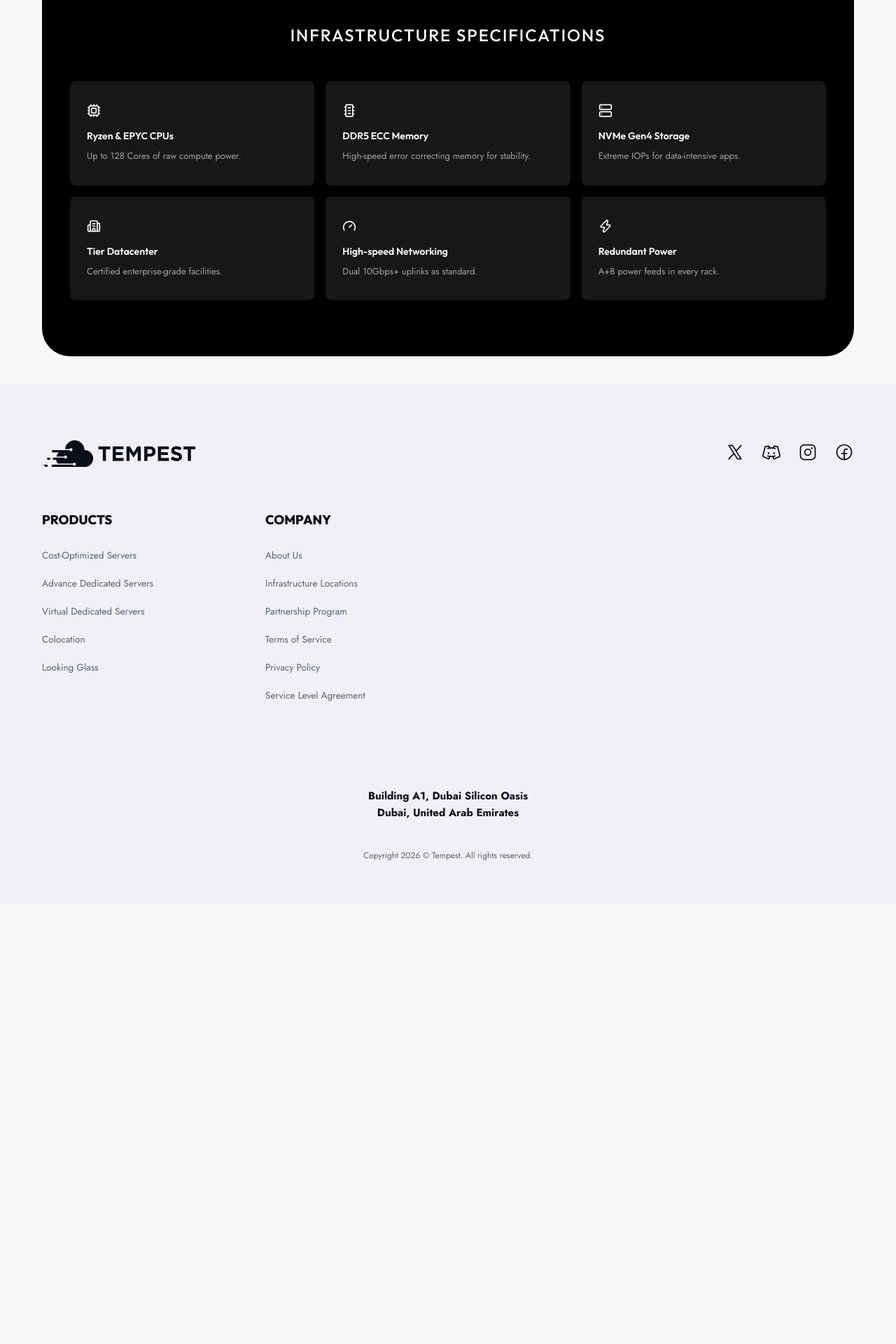
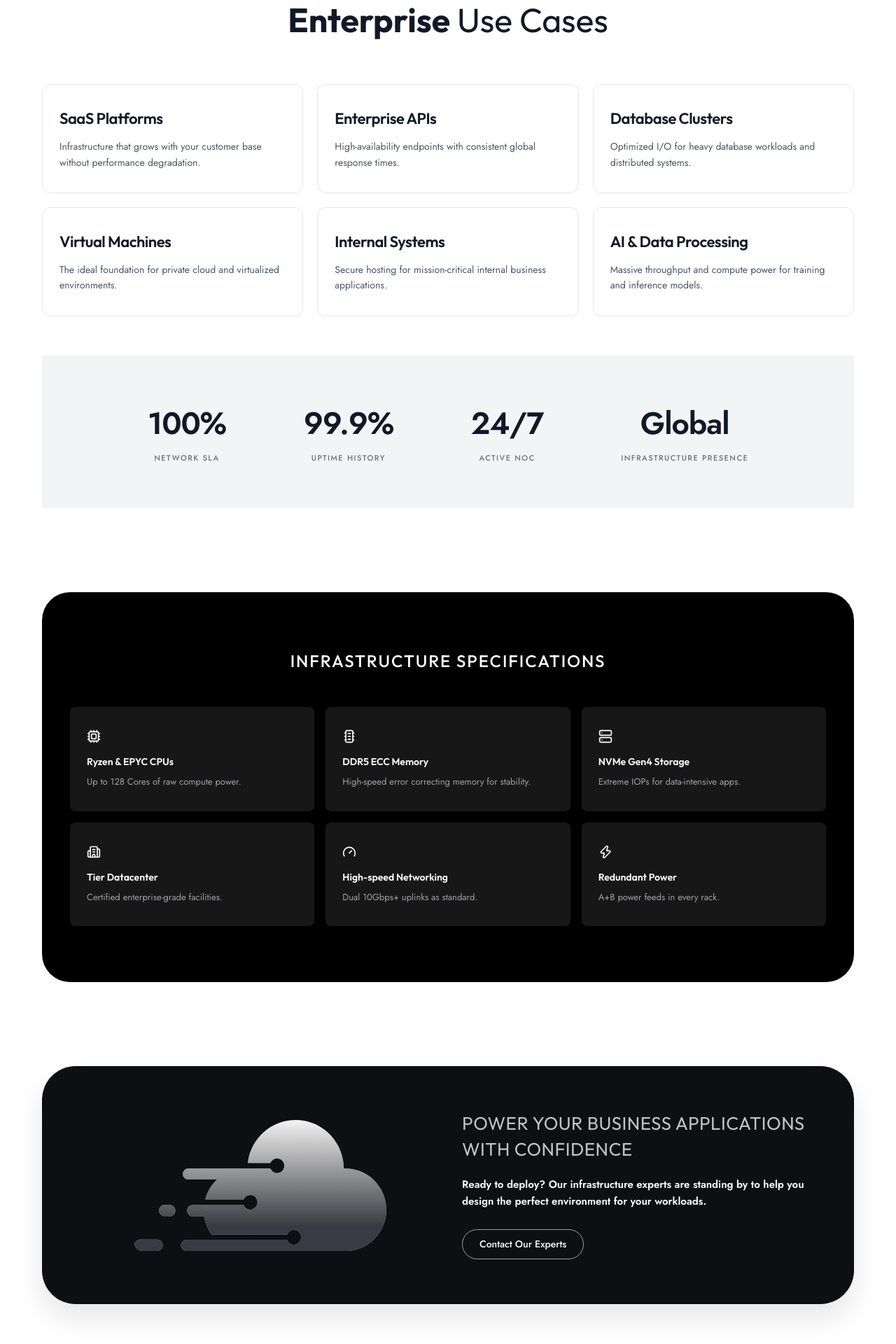
Before and after one commit to souiiii/Bytenia, a React (Vite) app: page /business-applications in a window 1280 px wide. Shown: the part 3340-5260 px from the top of the page at 70% size. Before the commit the page ends 4631 px from the top, so only its background shows below. Built offline with nearby package versions, Linux system fonts and the light colour scheme; what react-world-flags would draw is missing.

Commit message:
feat: add business applications page with use cases, infrastructure, and CTA sections

```diff
--- /dev/null
+++ b/src/components/BusinessApplicationsCTA/BusinessApplicationsCTA.css
@@ -0,0 +1,108 @@
+.biz-cta-section {
+  padding: 80px 0 80px 0;
+  background-color: #ffffff;
+}
+
+.biz-cta-banner {
+  background-color: #0d0f12;
+  border-radius: 48px;
+  display: flex;
+  align-items: center;
+  justify-content: space-between;
+  padding: 64px 64px;
+  box-shadow: 0 20px 40px rgba(0, 0, 0, 0.1);
+  overflow: hidden;
+  position: relative;
+}
+
+.biz-cta-left {
+  flex: 1;
+  display: flex;
+  justify-content: center;
+  align-items: center;
+}
+
+.biz-cta-shape {
+  width: 100%;
+  max-width: 360px;
+  height: auto;
+  opacity: 0.95;
+}
+
+.biz-cta-right {
+  flex: 1;
+  display: flex;
+  flex-direction: column;
+  align-items: flex-start;
+  gap: 20px;
+  padding-left: 40px;
+}
+
+.biz-cta-right h2 {
+  font-size: 26px;
+  font-weight: 300;
+  line-height: 1.4;
+  color: rgba(255, 255, 255, 0.75);
+  margin: 0;
+  letter-spacing: 0.5px;
+}
+
+.biz-cta-right p {
+  color: #ffffff;
+  font-size: 15px;
+  font-weight: 600;
+  line-height: 1.6;
+  margin: 0;
+  max-width: 500px;
+}
+
+.biz-btn-cta {
+  background-color: transparent;
+  color: #ffffff;
+  border: 1px solid rgba(255, 255, 255, 0.6);
+  border-radius: 40px;
+  padding: 10px 24px;
+  font-size: 14px;
+  font-weight: 500;
+  cursor: pointer;
+  transition: all 0.2s ease;
+  margin-top: 8px;
+  text-decoration: none;
+  display: inline-flex;
+  align-items: center;
+  justify-content: center;
+}
+
+.biz-btn-cta:hover {
+  background-color: rgba(255, 255, 255, 0.1);
+  border-color: #ffffff;
+}
+
+@media (max-width: 1024px) {
+  .biz-cta-banner {
+    padding: 50px 40px;
+  }
+}
+
+@media (max-width: 768px) {
+  .biz-cta-banner {
+    flex-direction: column;
+    text-align: center;
+    gap: 40px;
+    padding: 40px 24px;
+    border-radius: 24px;
+  }
+
+  .biz-cta-right {
+    align-items: center;
+    padding-left: 0;
+  }
+
+  .biz-cta-shape {
+    max-width: 220px;
+  }
+
+  .biz-cta-right h2 {
+    font-size: 24px;
+  }
+}
--- /dev/null
+++ b/src/components/BusinessApplicationsCTA/BusinessApplicationsCTA.jsx
@@ -0,0 +1,27 @@
+import React from 'react';
+import { Link } from 'react-router-dom';
+import './BusinessApplicationsCTA.css';
+import shapeSvg from '../../assets/shape.svg';
+
+const BusinessApplicationsCTA = () => {
+  return (
+    <section className="biz-cta-section">
+      <div className="container" style={{ maxWidth: "1200px", margin: "0 auto", padding: "0 20px" }}>
+        <div className="biz-cta-banner">
+          <div className="biz-cta-left">
+            <img src={shapeSvg} alt="Cloud Architecture Shape" className="biz-cta-shape" />
+          </div>
+          <div className="biz-cta-right">
+            <h2>
+              POWER YOUR BUSINESS APPLICATIONS<br />WITH CONFIDENCE
+            </h2>
+            <p>Ready to deploy? Our infrastructure experts are standing by to help you design the perfect environment for your workloads.</p>
+            <Link to="/connect" className="biz-btn-cta">Contact Our Experts</Link>
+          </div>
+        </div>
+      </div>
+    </section>
+  );
+};
+
+export default BusinessApplicationsCTA;
--- a/src/components/BusinessApplicationsInfrastructure/BusinessApplicationsInfrastructure.css
+++ b/src/components/BusinessApplicationsInfrastructure/BusinessApplicationsInfrastructure.css
@@ -1,5 +1,6 @@
 .biz-app-infrastructure {
   padding: 40px 0;
+  background-color: #ffffff;
 }
 
 .infrastructure-wrapper {
@@ -35,7 +36,9 @@
   padding: 32px 24px;
   display: flex;
   flex-direction: column;
-  transition: transform 0.3s ease, background-color 0.3s ease;
+  transition:
+    transform 0.3s ease,
+    background-color 0.3s ease;
 }
 
 .infrastructure-card:hover {
--- /dev/null
+++ b/src/components/BusinessApplicationsUseCases/BusinessApplicationsUseCases.css
@@ -0,0 +1,103 @@
+.biz-app-usecases {
+  padding: 80px 0;
+  background-color: #ffffff;
+}
+
+.usecases-title {
+  text-align: center;
+  font-size: 48px;
+  color: #111827;
+  margin-bottom: 56px;
+  font-weight: 300;
+}
+
+.usecases-title strong {
+  font-weight: 700;
+}
+
+.usecases-grid {
+  display: grid;
+  grid-template-columns: repeat(3, 1fr);
+  gap: 20px;
+  margin-bottom: 56px;
+}
+
+.usecase-card {
+  background-color: #ffffff;
+  border: 1px solid #e5e7eb;
+  border-radius: 12px;
+  padding: 32px 24px;
+}
+
+.usecase-card-title {
+  font-size: 22px;
+  font-weight: 600;
+  color: #111827;
+  margin-bottom: 12px;
+  letter-spacing: -0.5px;
+}
+
+.usecase-card-desc {
+  font-size: 14px;
+  color: #4b5563;
+  line-height: 1.6;
+  margin: 0;
+}
+
+.usecases-stats {
+  background-color: #f3f4f6;
+  padding: 64px 40px;
+  display: flex;
+  justify-content: space-evenly;
+  align-items: center;
+}
+
+.usecase-stat-item {
+  text-align: center;
+}
+
+.usecase-stat-value {
+  font-size: 44px;
+  font-weight: 600;
+  color: #111827;
+  margin-bottom: 8px;
+  letter-spacing: -1px;
+}
+
+.usecase-stat-label {
+  font-size: 11px;
+  color: #6b7280;
+  text-transform: uppercase;
+  letter-spacing: 1.5px;
+  font-weight: 500;
+}
+
+@media (max-width: 992px) {
+  .usecases-grid {
+    grid-template-columns: repeat(2, 1fr);
+  }
+}
+
+@media (max-width: 768px) {
+  .usecases-title {
+    font-size: 36px;
+    margin-bottom: 40px;
+  }
+
+  .usecases-stats {
+    display: grid;
+    grid-template-columns: repeat(2, 1fr);
+    gap: 40px;
+    padding: 40px 20px;
+  }
+}
+
+@media (max-width: 576px) {
+  .usecases-grid {
+    grid-template-columns: 1fr;
+  }
+
+  .usecases-stats {
+    grid-template-columns: 1fr;
+  }
+}
--- /dev/null
+++ b/src/components/BusinessApplicationsUseCases/BusinessApplicationsUseCases.jsx
@@ -0,0 +1,68 @@
+import React from 'react';
+import './BusinessApplicationsUseCases.css';
+
+const useCasesData = [
+  {
+    title: 'SaaS Platforms',
+    desc: 'Infrastructure that grows with your customer base without performance degradation.'
+  },
+  {
+    title: 'Enterprise APIs',
+    desc: 'High-availability endpoints with consistent global response times.'
+  },
+  {
+    title: 'Database Clusters',
+    desc: 'Optimized I/O for heavy database workloads and distributed systems.'
+  },
+  {
+    title: 'Virtual Machines',
+    desc: 'The ideal foundation for private cloud and virtualized environments.'
+  },
+  {
+    title: 'Internal Systems',
+    desc: 'Secure hosting for mission-critical internal business applications.'
+  },
+  {
+    title: 'AI & Data Processing',
+    desc: 'Massive throughput and compute power for training and inference models.'
+  }
+];
+
+const statsData = [
+  { value: '100%', label: 'NETWORK SLA' },
+  { value: '99.9%', label: 'UPTIME HISTORY' },
+  { value: '24/7', label: 'ACTIVE NOC' },
+  { value: 'Global', label: 'INFRASTRUCTURE PRESENCE' }
+];
+
+const BusinessApplicationsUseCases = () => {
+  return (
+    <section className="biz-app-usecases section">
+      <div className="container">
+        <h2 className="usecases-title">
+          <strong>Enterprise</strong> Use Cases
+        </h2>
+
+        <div className="usecases-grid">
+          {useCasesData.map((item, idx) => (
+            <div key={idx} className="usecase-card">
+              <h4 className="usecase-card-title">{item.title}</h4>
+              <p className="usecase-card-desc">{item.desc}</p>
+            </div>
+          ))}
+        </div>
+
+        <div className="usecases-stats">
+          {statsData.map((stat, idx) => (
+            <div key={idx} className="usecase-stat-item">
+              <div className="usecase-stat-value">{stat.value}</div>
+              <div className="usecase-stat-label">{stat.label}</div>
+            </div>
+          ))}
+        </div>
+      </div>
+    </section>
+  );
+};
+
+export default BusinessApplicationsUseCases;
--- a/src/pages/BusinessApplicationsPage.jsx
+++ b/src/pages/BusinessApplicationsPage.jsx
@@ -1,10 +1,12 @@
-import React from 'react';
-import BusinessApplicationsHero from '../components/BusinessApplicationsHero/BusinessApplicationsHero';
-import BusinessApplicationsFeatures from '../components/BusinessApplicationsFeatures/BusinessApplicationsFeatures';
-import BusinessApplicationsWorkloads from '../components/BusinessApplicationsWorkloads/BusinessApplicationsWorkloads';
-import BusinessApplicationsInfrastructure from '../components/BusinessApplicationsInfrastructure/BusinessApplicationsInfrastructure';
-import BusinessApplicationsPerformance from '../components/BusinessApplicationsPerformance/BusinessApplicationsPerformance';
-import BusinessApplicationsSecurity from '../components/BusinessApplicationsSecurity/BusinessApplicationsSecurity';
+import React from "react";
+import BusinessApplicationsHero from "../components/BusinessApplicationsHero/BusinessApplicationsHero";
+import BusinessApplicationsFeatures from "../components/BusinessApplicationsFeatures/BusinessApplicationsFeatures";
+import BusinessApplicationsWorkloads from "../components/BusinessApplicationsWorkloads/BusinessApplicationsWorkloads";
+import BusinessApplicationsUseCases from "../components/BusinessApplicationsUseCases/BusinessApplicationsUseCases";
+import BusinessApplicationsCTA from "../components/BusinessApplicationsCTA/BusinessApplicationsCTA";
+import BusinessApplicationsInfrastructure from "../components/BusinessApplicationsInfrastructure/BusinessApplicationsInfrastructure";
+import BusinessApplicationsPerformance from "../components/BusinessApplicationsPerformance/BusinessApplicationsPerformance";
+import BusinessApplicationsSecurity from "../components/BusinessApplicationsSecurity/BusinessApplicationsSecurity";
 
 const BusinessApplicationsPage = () => {
   return (
@@ -14,7 +16,9 @@ const BusinessApplicationsPage = () => {
       <BusinessApplicationsWorkloads />
       <BusinessApplicationsPerformance />
       <BusinessApplicationsSecurity />
+      <BusinessApplicationsUseCases />
       <BusinessApplicationsInfrastructure />
+      <BusinessApplicationsCTA />
     </>
   );
 };
```
